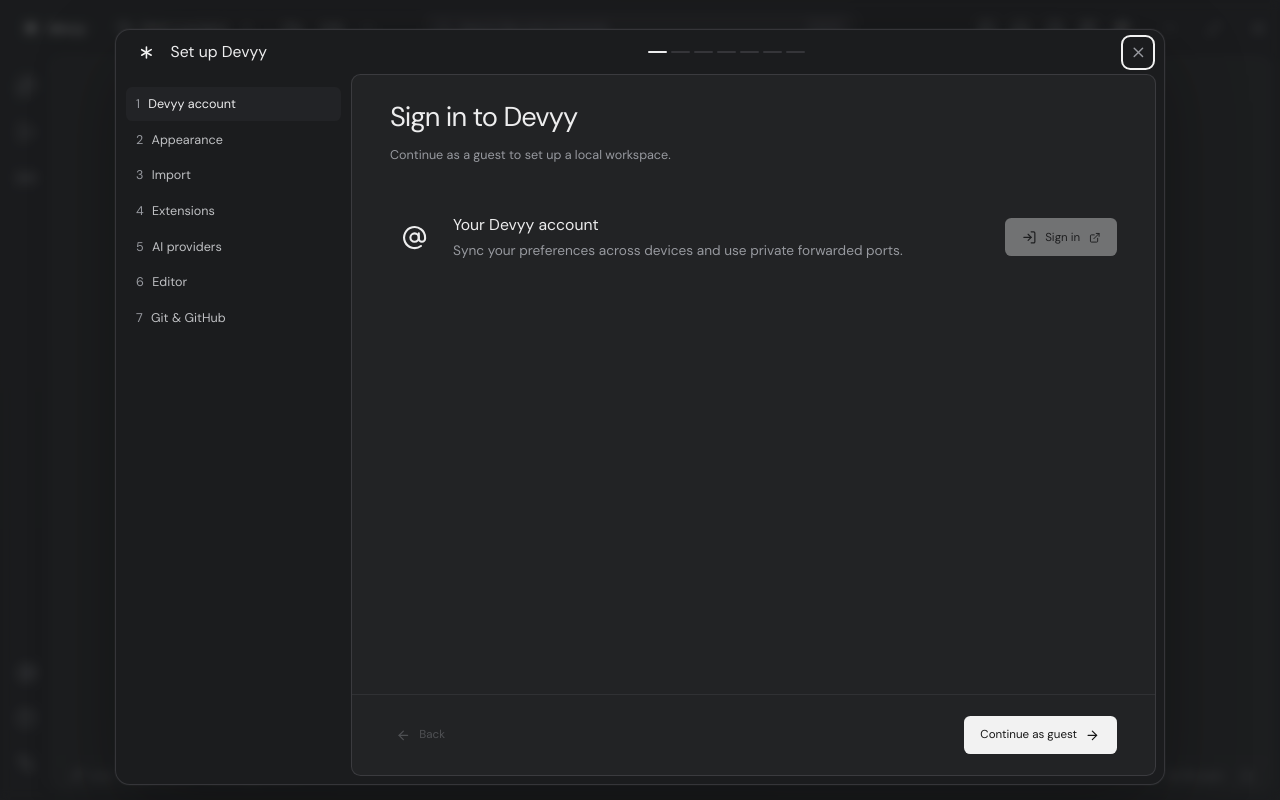
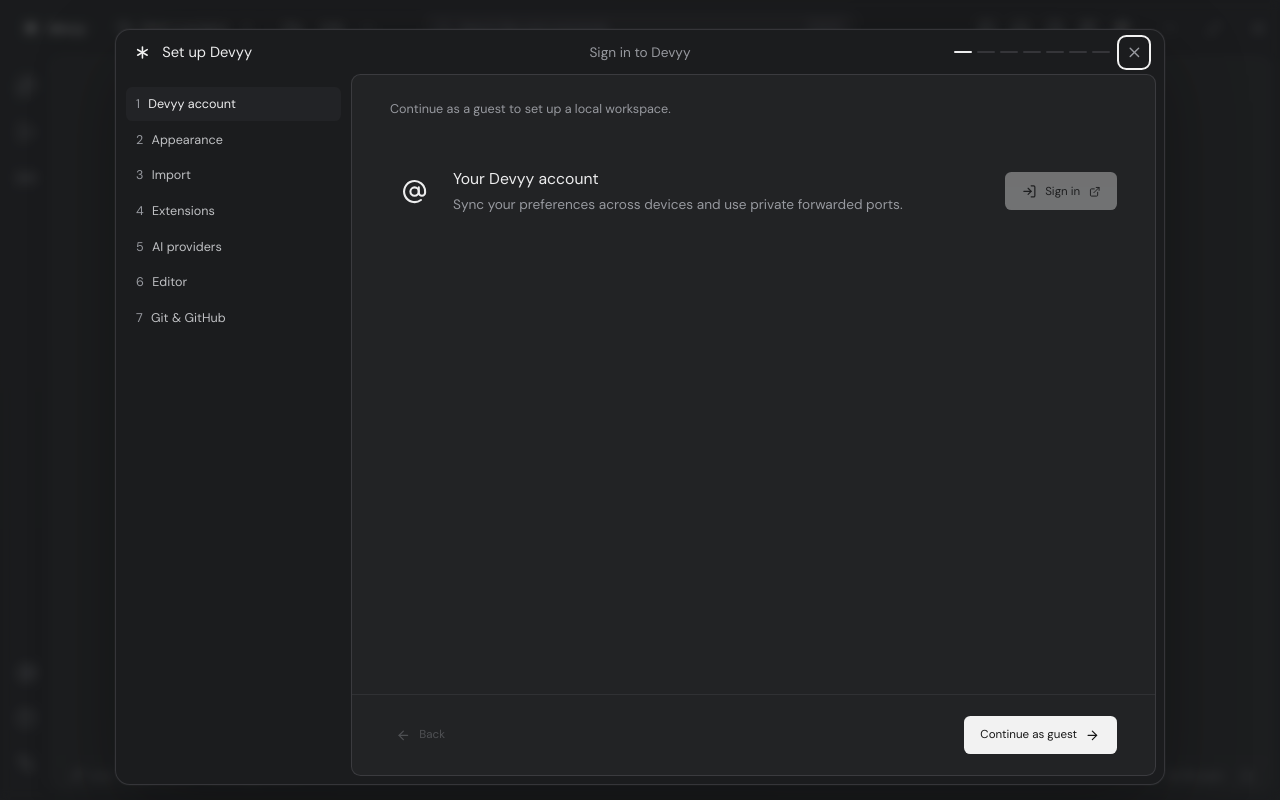
Before and after one commit to trydevyy/devyy, a React (Vite) app: page / in a window 1280 px wide. Built offline with nearby package versions, Linux system fonts and the light colour scheme.

Commit message:
Center step titles in the Devyy setup header

```diff
--- a/src/components/Setup.tsx
+++ b/src/components/Setup.tsx
@@ -14,7 +14,7 @@
 // along with this program.  If not, see <https://www.gnu.org/licenses/>.
 
 import { useDialogMotion } from "../lib/motion";
-import { MotionModalSection, ModalBody, ModalHeader } from "./ui/ModalSurface";
+import { MotionModalSection, ModalBody } from "./ui/ModalSurface";
 import ModalBackdrop from "./ui/ModalBackdrop";
 import { useState } from "react";
 import {
@@ -25,6 +25,7 @@ import {
   Moon,
   Monitor,
   Sun,
+  X,
 } from "lucide-react";
 import AIProviders from "./AIProviders";
 import { activateStoreTheme, defaultStoreThemes } from "../lib/store";
@@ -75,10 +76,25 @@ export default function Setup({
         aria-modal="true"
         aria-label="Set up devyy"
       >
-        <ModalHeader
-          title="Set up Devyy"
-          icon={<Asterisk size={18} />}
-          actions={
+        <header className="devyy-modal-heading setup-header">
+          <div className="setup-identity">
+            <Asterisk size={18} aria-hidden="true" />
+            <span>Set up Devyy</span>
+          </div>
+          <h2 className="setup-page-title">
+            {
+              [
+                "Sign in to Devyy",
+                "Find your focus.",
+                "Pick up where you left off.",
+                "Add the tools you use.",
+                "Connect your AI providers.",
+                "Make room for your code.",
+                "Connect your repositories.",
+              ][step]
+            }
+          </h2>
+          <div className="setup-header-actions">
             <div
               className="setup-progress"
               role="progressbar"
@@ -91,10 +107,16 @@ export default function Setup({
                 <i key={item} className={i <= step ? "complete" : ""} />
               ))}
             </div>
-          }
-          onClose={onFinish}
-          closeLabel="Skip setup"
-        />
+            <button
+              type="button"
+              className="icon-button"
+              aria-label="Skip setup"
+              onClick={onFinish}
+            >
+              <X size={16} />
+            </button>
+          </div>
+        </header>
         <div className="setup-body">
           <nav className="setup-steps" aria-label="Setup steps">
             {steps.map((item, i) => (
@@ -111,19 +133,6 @@ export default function Setup({
 
           <ModalBody flush className="setup-main">
             <div className="setup-scroll" key={step}>
-              <h2>
-                {
-                  [
-                    "Sign in to Devyy",
-                    "Find your focus.",
-                    "Pick up where you left off.",
-                    "Add the tools you use.",
-                    "Connect your AI providers.",
-                    "Make room for your code.",
-                    "Connect your repositories.",
-                  ][step]
-                }
-              </h2>
               <p className="setup-description">
                 {
                   [
```
Also changed, not shown: src/styles.css, 1 other file (tests, documents, lock files or other folders).
